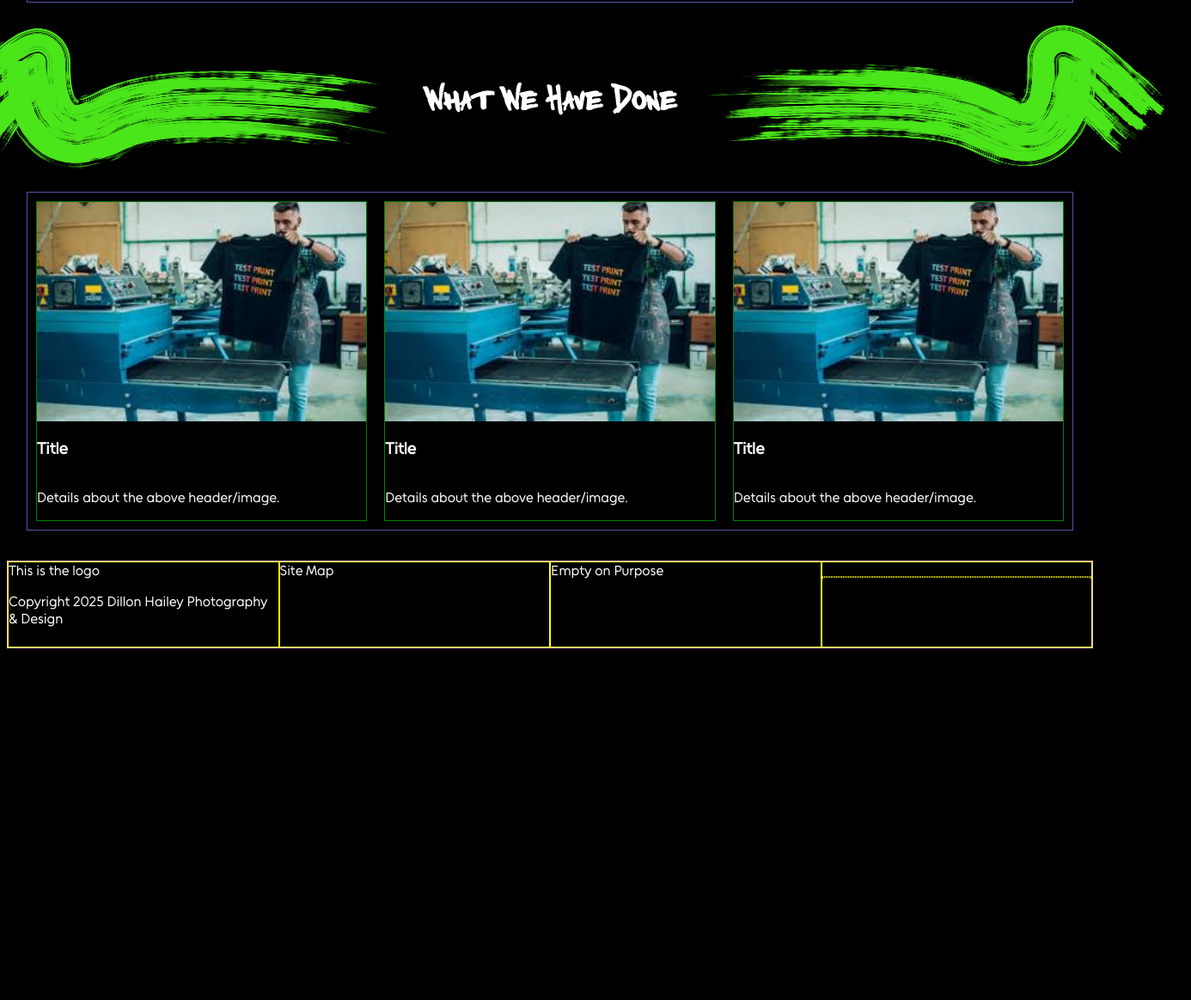
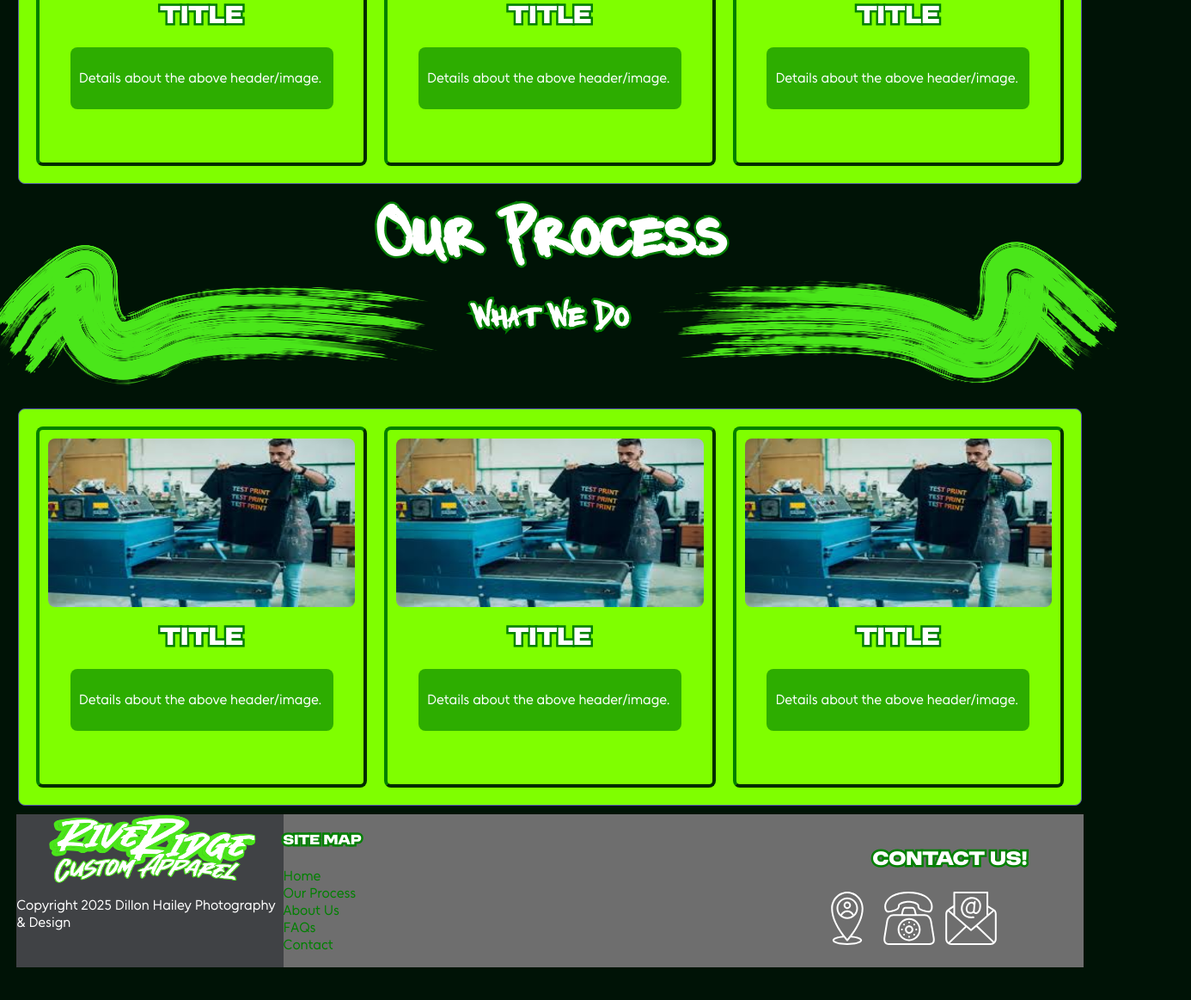
Before and after one commit to Velarken/Website, a plain HTML site: page process.html in a window 1280 px wide. Shown: the part 1381-2544 px from the top of the page at 86% size, 1386 px wide, since content can reach past the window. Before the commit the page ends 2143 px from the top, so only its background shows below. Drawn offline with Linux system fonts and the light colour scheme.

Commit message:
Finished footer formatting for all pages

```diff
--- a/process.html
+++ b/process.html
@@ -20,10 +20,10 @@
         </div>
         <div id="nav-box">
             <div id="nav-Link">
-                <li><a href="index.html">HOME</a></li>
-                <li><a href="process.html">WHAT WE DO</a></li>
-                <li><a href="about.html">WHO WE ARE</a></li>
-                <li><a href="facts.html">FAQs</a></li>
+                <li class="top-nav"><a href="index.html">HOME</a></li>
+                <li class="top-nav"><a href="process.html">WHAT WE DO</a></li>
+                <li class="top-nav"><a href="about.html">WHO WE ARE</a></li>
+                <li class="top-nav"><a href="facts.html">FAQs</a></li>
             </div>
         </div>
     </div>
@@ -40,86 +40,124 @@
             </div>
             <div class="card-container">
                 <div class="card">
+                    <div class="photo-container">
                         <img id="card-image" src="images/dye-sub.jpeg">
+                    </div>
                     <div class="card-info">
-                        <h3 id="card-header">Title</h3>
+                        <h2 id="card-header">Title</h2>
+                        <div id="details-card">
                             <p>Details about the above header/image.</p>
                         </div>
                     </div>
+                </div>
                 <div class="card">
+                    <div class="photo-container">
                         <img id="card-image" src="images/dye-sub.jpeg">
+                    </div>
                     <div class="card-info">
-                        <h3 id="card-header">Title</h3>
+                        <h2 id="card-header">Title</h2>
+                        <div id="details-card">
                             <p>Details about the above header/image.</p>
                         </div>
                     </div>
+                </div>
                 <div class="card">
+                    <div class="photo-container">
                         <img id="card-image" src="images/dye-sub.jpeg">
+                    </div>
                     <div class="card-info">
-                        <h3 id="card-header">Title</h3>
+                        <h2 id="card-header">Title</h2>
+                        <div id="details-card">
                             <p>Details about the above header/image.</p>
                         </div>
                     </div>
                 </div>
             </div>
+        </div>
+        <div class="process-page-content">
+            <h1 id="page-header">Our Process</h1>
 
             <div class="info-card">
                 <div id="divider">
                     <img src="images/brush-stroke.png" id="divider-img">
-                <h2 id="section-header">What We CANT Do</h2>
+                    <h2 id="section-header">What We Do</h2>
                     <img src="images/brush-stroke-flip.png" id="divider-img">
                 </div>
                 <div class="card-container">
                     <div class="card">
+                        <div class="photo-container">
                             <img id="card-image" src="images/dye-sub.jpeg">
+                        </div>
                         <div class="card-info">
-                        <h3 id="card-header">Title</h3>
+                            <h2 id="card-header">Title</h2>
+                            <div id="details-card">
                                 <p>Details about the above header/image.</p>
                             </div>
                         </div>
+                    </div>
                     <div class="card">
+                        <div class="photo-container">
                             <img id="card-image" src="images/dye-sub.jpeg">
+                        </div>
                         <div class="card-info">
-                        <h3 id="card-header">Title</h3>
+                            <h2 id="card-header">Title</h2>
+                            <div id="details-card">
                                 <p>Details about the above header/image.</p>
                             </div>
                         </div>
+                    </div>
                     <div class="card">
+                        <div class="photo-container">
                             <img id="card-image" src="images/dye-sub.jpeg">
+                        </div>
                         <div class="card-info">
-                        <h3 id="card-header">Title</h3>
+                            <h2 id="card-header">Title</h2>
+                            <div id="details-card">
                                 <p>Details about the above header/image.</p>
                             </div>
                         </div>
                     </div>
                 </div>
+            </div>
+            <div class="process-page-content">
+                <h1 id="page-header">Our Process</h1>
 
                 <div class="info-card">
                     <div id="divider">
                         <img src="images/brush-stroke.png" id="divider-img">
-                    <h2 id="section-header">What We Have Done</h2>
+                        <h2 id="section-header">What We Do</h2>
                         <img src="images/brush-stroke-flip.png" id="divider-img">
                     </div>
-
                     <div class="card-container">
                         <div class="card">
+                            <div class="photo-container">
                                 <img id="card-image" src="images/dye-sub.jpeg">
+                            </div>
                             <div class="card-info">
-                            <h3 id="card-header">Title</h3>
+                                <h2 id="card-header">Title</h2>
+                                <div id="details-card">
                                     <p>Details about the above header/image.</p>
                                 </div>
                             </div>
+                        </div>
                         <div class="card">
+                            <div class="photo-container">
                                 <img id="card-image" src="images/dye-sub.jpeg">
+                            </div>
                             <div class="card-info">
-                            <h3 id="card-header">Title</h3>
+                                <h2 id="card-header">Title</h2>
+                                <div id="details-card">
                                     <p>Details about the above header/image.</p>
                                 </div>
                             </div>
+                        </div>
                         <div class="card">
+                            <div class="photo-container">
                                 <img id="card-image" src="images/dye-sub.jpeg">
+                            </div>
                             <div class="card-info">
-                            <h3 id="card-header">Title</h3>
+                                <h2 id="card-header">Title</h2>
+                                <div id="details-card">
                                     <p>Details about the above header/image.</p>
                                 </div>
                             </div>
@@ -129,17 +167,27 @@
     <!-- Page Footer -->
     <div class="footer">
         <div class="footer-1">
-            <div id="white-text">This is the logo</div>
+            <img id="logo-box" src="images/logo.png">
             <p id="white-text"> Copyright 2025 Dillon Hailey Photography & Design </p>
         </div>
-        <div class="footer-2"> Site Map </div>
-        <div class="footer-3"> Empty on Purpose </div>
+        <div class="footer-2">
+            <h5>Site Map</h5>
+            <menu id="site-map">
+                <li ><a href="" rel="noopener noreferrer">Home</a></li>
+                <li ><a href="" rel="noopener noreferrer">Our Process</a></li>
+                <li ><a href="" rel="noopener noreferrer">About Us</a></li>
+                <li ><a href="" rel="noopener noreferrer">FAQs</a></li>
+                <li ><a href="" rel="noopener noreferrer">Contact</a></li>
+            </menu>
+        </div>
+        <div class="footer-3"> </div>
         <div class="footer-4">
-            <ul id="nav-Link">
-                <li ></li>
-                <li></li>
-                <li></li>
-            </ul>
+            <h3 id="footer-header">Contact Us!</h3>
+            <div id="footer-contact-icons">
+                <img id="footer-contact-address" src="images/contact-address-white.svg" alt="physical address icon">
+                <img id="footer-contact-phone" src="images/contact-phone-white.svg" alt="phone contact icon">
+                <img id="footer-contact-email" src="images/contact-email-white.svg" alt="email contact icon">
+            </div>
         </div>
     </div>
 
--- a/style.css
+++ b/style.css
@@ -32,13 +32,10 @@ body {
     font-family: 'Unageo';
     display:flex;
     flex-direction:column;
-    background-color: black;
+    background-color: rgb(0, 19, 6);
 }
 li {
     list-style:none;
-}
-ul {
-    border:1px dotted yellow;
 }
 h5 {
     padding:-10px;
@@ -55,9 +52,9 @@ a:visited {
 /* Navigation - All Pages */
 .top-nav {
     display:flex;
+    flex-direction:column;
     padding:20px;
     flex:1;
-    border: 1px dotted pink;
     align-items: center;
     justify-content: center;
 }
@@ -67,7 +64,6 @@ a:visited {
     justify-content: center;
     align-items: center;
     width:95vw;
-    border:1px solid rgb(124, 24, 124);
 }
 .brand-box {
     position:relative;
@@ -78,7 +74,7 @@ a:visited {
 #placeholder-box {
     display:flex;
     flex:1;
-    border:1px solid white;
+
 }
 #nav-box {
     display:flex;
@@ -88,12 +84,10 @@ a:visited {
     align-items: center;
     justify-content: center;
     flex:1;
-    border:1px solid plum;
 }
 #logo-box{
     max-width:33vw;
     max-height:10vh;
-    border:1px solid blue;
     flex:1;
     object-fit: fill;
 }
@@ -118,7 +112,6 @@ a:visited {
 #nav-Link {
     display:flex;
     flex-direction:row;
-    list-style:none;
     font-family:'MODERNIZ';
     color:white;
     flex:1;
@@ -145,6 +138,7 @@ a:visited {
     border:1px solid red;
     margin:10px;
 }
+
 #text-block {
     position:absolute;
     bottom:-50px;
@@ -191,8 +185,12 @@ a:visited {
 }
 
 /* Process Page | What We Do */
-h2 {
+h1,h2,h3,h4,h5,h6 {
     text-wrap: nowrap;
+    font-family:'MODERNIZ';
+    paint-order:stroke fill;
+    -webkit-text-stroke-width: 5px;
+    -webkit-text-stroke-color: green;
 }
 .process-page-content {
     display:flex;
@@ -207,27 +205,49 @@ h2 {
     border:1px solid rgb(80, 86, 167);
     margin:10px 0px 10px 0px;
     flex-wrap: wrap;
+    background-color:chartreuse;
+    border-radius:8px;
+    padding:10px;
 }
 .card {
     display:flex;
     flex-direction: column;
     flex:1;
-    border:1px solid green;
+    border:4px outset green;
+    border-radius: 8px;
     margin:10px;
+    padding:10px;
 }
 .info-card {
     display:flex;
     flex-direction:column;
     align-items:center;
-    justify-content: space-around;
+    justify-content: center;
+}
+#details-card {
+    background-color: rgba(0, 128, 0, 0.644);
+    border-radius:8px;
+    padding:10px;
+    margin-bottom:10px;
+    min-width:80%;
+}
+.photo-container {
+    display:flex;
+    width:100%;
+    border-radius:8px;
+    overflow:hidden;
+    flex:1;
+    object-fit:cover;
 }
 #card-image {
     flex:1;
+
 }
 .card-info {
     display:flex;
     flex-direction: column;
     flex:1;
+    align-items: center;
 }
 #section-header {
     font-family: 'Twin Marker';
@@ -253,11 +273,26 @@ h2 {
 }
 
 /* Page Footer - All Pages */
+#footer-contact-icons {
+    display:flex;
+    flex-direction:row;
+    width:100%;
+    max-height:10vh;
+
+}
+#footer-contact-phone, #footer-contact-email, #footer-contact-address {
+    display:flex;
+    flex-direction:row;
+    flex:1;
+    max-height:5rem;
+    max-width:4rem;
+    margin:4px;
+}
 .footer {
     display:flex;
     flex-direction: row;
     min-height:100px;
-    border:1px solid pink;
+    width:97vw;
 }
 #logo-box #white-text {
     flex:1;
@@ -268,20 +303,26 @@ h2 {
 .footer-1 {
     display:flex;
     flex-direction: column;
-    border:1px solid yellow;
+    background-color:#404245;
     color:white;
 }
 .footer-2 {
-    border:1px solid yellow;
     color:white;
+    background-color: #6e6e6e;
 }
 .footer-3 {
-    border:1px solid yellow;
-    color:white;
+    width:100%;
+    color: white;
+    background-color: #6e6e6e;
 }
 .footer-4 {
-    border:1px solid yellow;
+    display:flex;
+    flex-direction: column;
+    position:relative;
     color:white;
+    background-color: #6e6e6e;
+    align-items: center;
+    justify-content: center;
 }
 #site-map {
     color: var(--mainText);
@@ -289,8 +330,6 @@ h2 {
     align-items: start;
     justify-content: start;
 }
-
-
 
 .staff-cards {
     display:flex;
```
Also changed, not shown: about.html (+23 -13 lines), facts.html (+23 -13 lines), index.html (+7 -6 lines). Lines whose indentation alone changed are shown as unchanged.
